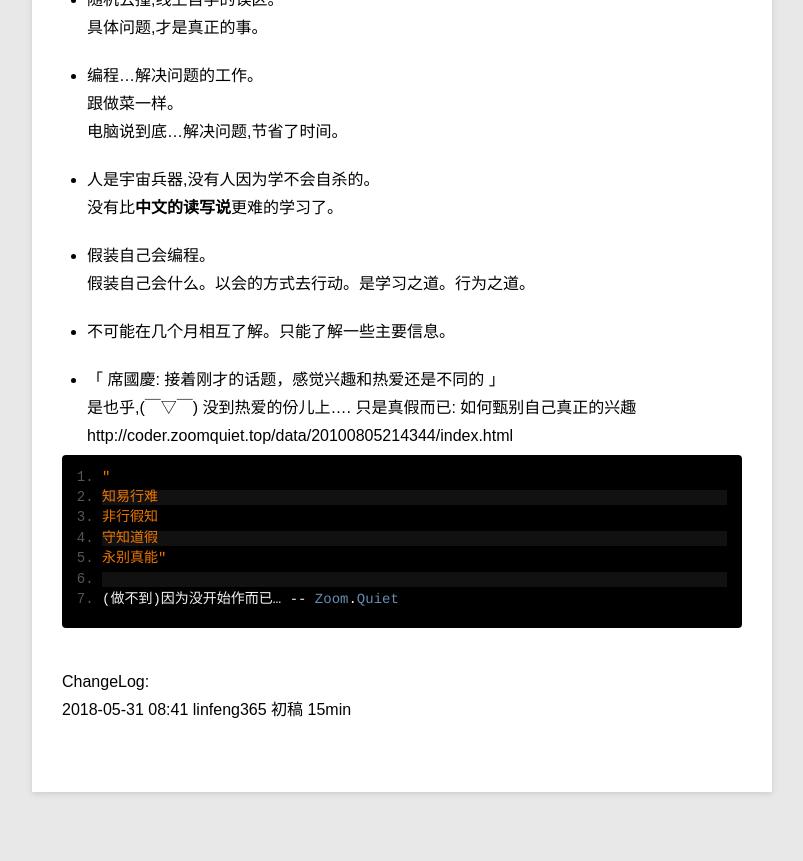
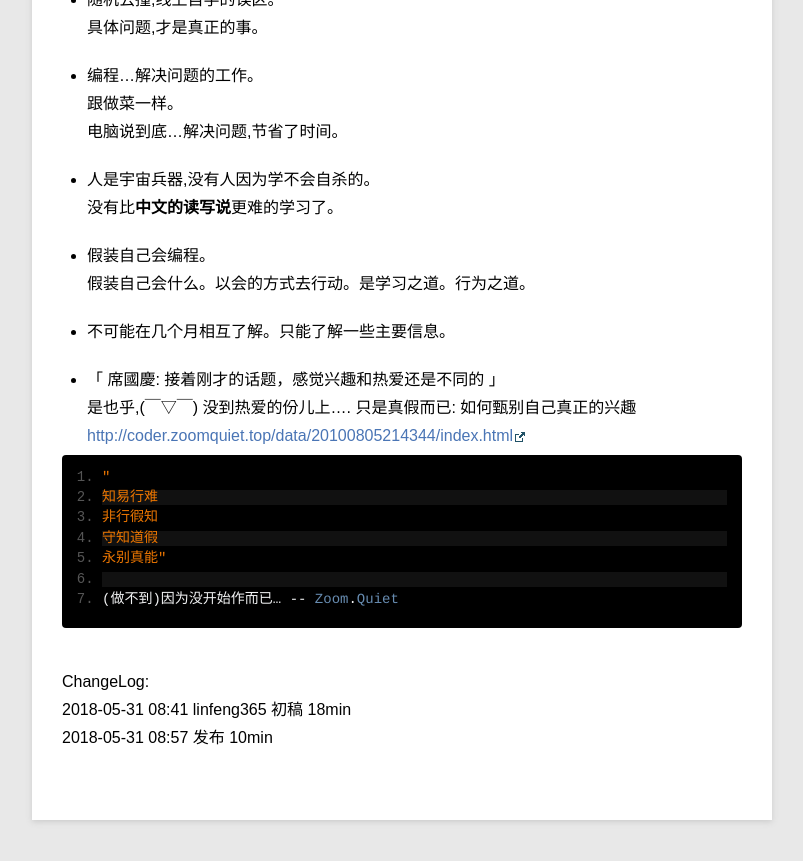
Before and after one commit to linfeng365/linfeng365.github.io, a Jekyll site: the page built from _posts/Blog/2018-05-31-shanghaiMeeting20180530.md, in a window 1280 px wide and 900 px high, scrolled down 769 px. Shown: the top 861 px of the window, without its empty margins (78-881 px from the left). Built offline with Jekyll 4.4.1, drawn with Linux system fonts in a browser that asks for light colours; comment, search, counter and statistics services are not loaded.

Commit message:
2018-05-31 08:58

````diff
--- a/_posts/Blog/2018-05-31-shanghaiMeeting20180530.md
+++ b/_posts/Blog/2018-05-31-shanghaiMeeting20180530.md
@@ -45,7 +45,7 @@ category: blog
 * 「 席國慶: 接着刚才的话题，感觉兴趣和热爱还是不同的 」
 是也乎,(￣▽￣)
 没到热爱的份儿上....
-只是真假而已: 如何甄别自己真正的兴趣 http://coder.zoomquiet.top/data/20100805214344/index.html
+只是真假而已: 如何甄别自己真正的兴趣 [http://coder.zoomquiet.top/data/20100805214344/index.html](http://coder.zoomquiet.top/data/20100805214344/index.html)
 
 ```
 "
@@ -59,4 +59,5 @@ category: blog
 
 
 ChangeLog:
-2018-05-31 08:41 linfeng365 初稿  15min
+2018-05-31 08:41 linfeng365 初稿  18min
+2018-05-31 08:57 发布 10min
````
